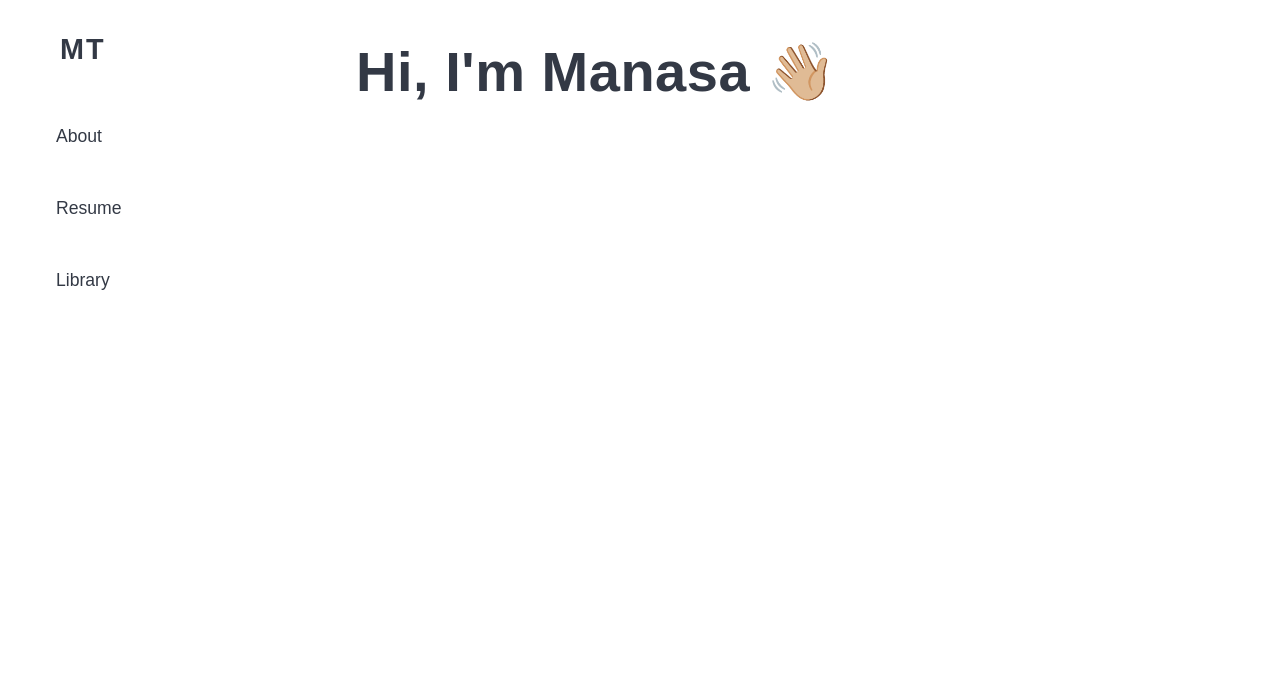
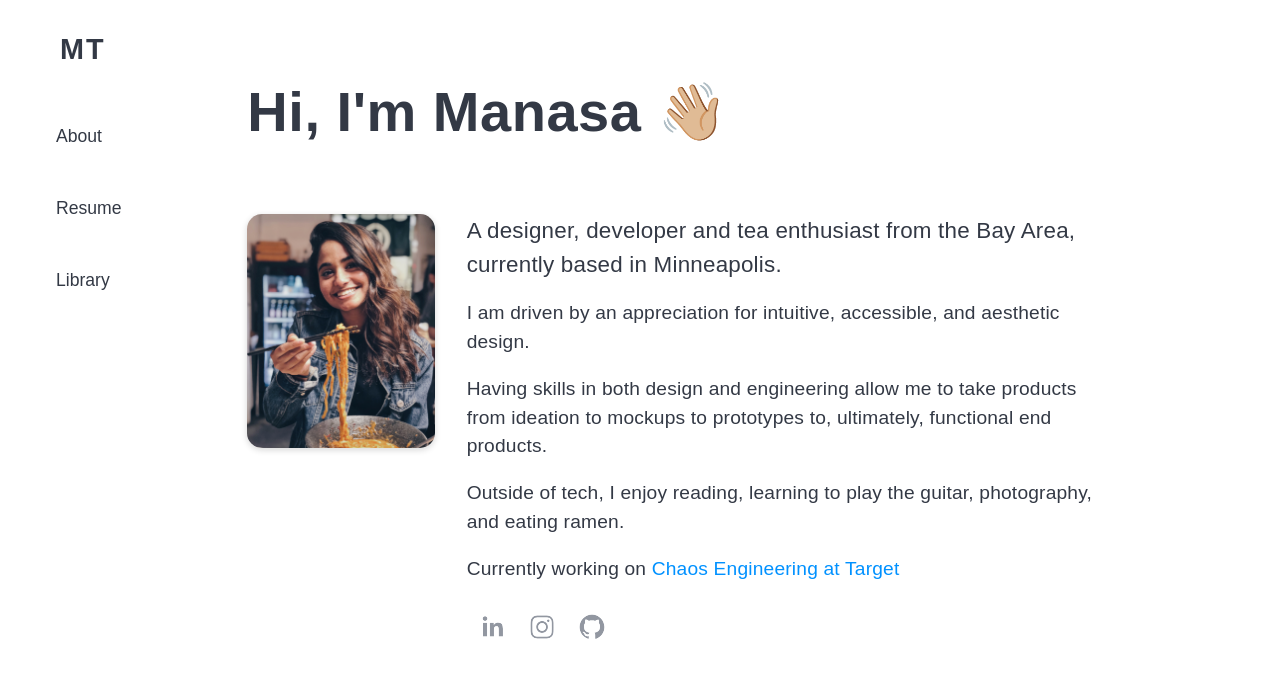
Before and after one commit to manasa884/next-portfolio, a Next.js app: page / in a window 1280 px wide. Shown: the top 678 px of the page. Built offline with nearby package versions, Linux system fonts and the light colour scheme.

Commit message:
about page

```diff
--- a/components/layout/layout.js
+++ b/components/layout/layout.js
@@ -7,13 +7,13 @@ const Layout = props => {
     <>
     <Typography className={styles.brand}>MT</Typography>
     <Grid container spacing={3} className={styles.grid}>
-      <Grid item xs={3}>
+      <Grid item xs={2}>
         <Sidebar/>
       </Grid>
-      <Grid item xs={6} className={styles.childrenContainer}>
+      <Grid item xs={8} className={styles.childrenContainer}>
         {props.children}
       </Grid>
-      <Grid item xs={3}>
+      <Grid item xs={2}>
 
       </Grid>
     </Grid>
--- a/package.json
+++ b/package.json
@@ -12,6 +12,7 @@
     "next": "9.4.4",
     "react": "16.13.1",
     "react-dom": "16.13.1",
+    "react-social-icons": "^4.1.0",
     "sass": "^1.26.8"
   }
 }
--- a/pages/index.js
+++ b/pages/index.js
@@ -1,6 +1,7 @@
 import Head from 'next/head'
 import Layout from '../components/layout/layout'
-import { Typography } from '@material-ui/core'
+import { Typography, Grid, Link } from '@material-ui/core'
+import { SocialIcon } from 'react-social-icons'
 import styles from './index.module.scss'
 
 export default function Home() {
@@ -15,6 +16,26 @@ export default function Home() {
         <Typography className={styles.heading}>
           Hi, I'm Manasa 👋🏼
         </Typography>
+        <Grid container spacing={4}>
+          <Grid item xs={3}>
+            <img src="/IMG-7495.JPG" className={styles.aboutPhoto}/>
+          </Grid>
+          <Grid item xs={9} className={styles.aboutTextContainer}>
+            <Typography className={styles.aboutTextMain}>A designer, developer and tea enthusiast from the Bay Area, currently based in Minneapolis.</Typography>
+            <br/>
+            <Typography className={styles.aboutTextSub}>I am driven by an appreciation for intuitive, accessible, and aesthetic design.</Typography>
+            <br/>
+            <Typography className={styles.aboutTextSub}>Having skills in both design and engineering allow me to take products from ideation to mockups to prototypes to, ultimately, functional end products.</Typography>
+            <br/>
+            <Typography className={styles.aboutTextSub}>Outside of tech, I enjoy reading, learning to play the guitar, photography, and eating ramen.</Typography>
+            <br/>
+            <Typography className={styles.aboutTextSub}>Currently working on <Link href="https://tech.target.com/2019/02/05/chaos-engineering-at-Target.html" target="_blank" rel="noopener noreferrer" className={styles.link}> Chaos Engineering at Target</Link></Typography>
+            <br/>
+            <SocialIcon url="https://www.linkedin.com/in/manasatipparam/" bgColor="#ffffff" fgColor="#9297a1"/>
+            <SocialIcon url="https://www.instagram.com/mtipparam/" bgColor="#ffffff" fgColor="#9297a1"/>
+            <SocialIcon url="https://github.com/manasa884" bgColor="#ffffff" fgColor="#9297a1"/>
+          </Grid>
+        </Grid>
       </Layout>
     </>
   )
--- a/pages/index.module.scss
+++ b/pages/index.module.scss
@@ -5,4 +5,43 @@
   font-weight: bold;
   font-size: 3.5rem;
   color: $color-primary;
+  margin-top: 40px;
+  margin-bottom: 60px;
+  white-space: nowrap;
 }
+
+.aboutPhoto {
+  width: 100%;
+  // min-width: 150px;
+  border-radius: 15px;
+  box-shadow: 0px 2px 6px rgba($color: #000000, $alpha: 0.16);
+}
+
+.aboutTextContainer {
+  padding: 40px;
+}
+
+.aboutTextMain {
+  font-family: "Muli", sans-serif;
+  font-weight: 500;
+  font-size: 1.4rem;
+  color: $color-primary;
+}
+
+.aboutTextSub {
+  font-family: "Muli", sans-serif;
+  font-weight: 300;
+  font-size: 1.2rem;
+  color: $color-primary;
+}
+
+.link {
+  text-decoration: none;
+  color: $color-accent;
+  font-weight: 500;
+}
+
+.link:hover {
+  text-decoration: none;
+  color: $red;
+}
--- a/styles/_color.scss
+++ b/styles/_color.scss
@@ -1,2 +1,4 @@
 $white: #ffffff;
 $color-primary: #333945;
+$color-accent: #0091ff;
+$red: #ff4d40;
```
Also changed, not shown: public/IMG-7495.JPG (added), 1 other file (tests, documents, lock files or other folders).
